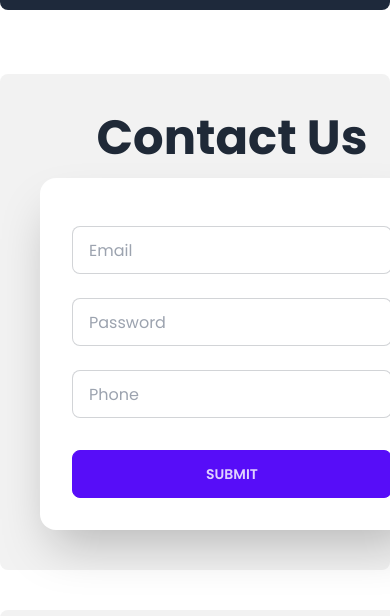
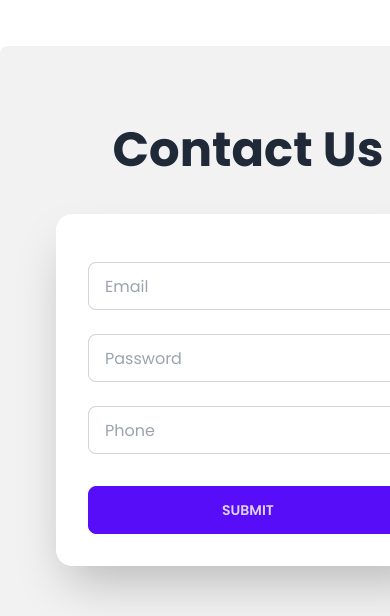
Before and after one commit to wdkammrul/EduConnect, a React (Vite) app: page / in a window 390 px wide. Shown: the part 3332-3948 px from the top of the page. Built offline with nearby package versions, Linux system fonts and the light colour scheme; no server answers.

Commit message:
Responsive all ok

```diff
--- a/src/pages/AboutUs.jsx
+++ b/src/pages/AboutUs.jsx
@@ -2,7 +2,7 @@
 
 const AboutUs = () => {
     return (
-        <div className="my-16 p-16 rounded-lg text-center bg-slate-800 text-white">
+        <div className="my-16 p-16 rounded-lg text-center bg-slate-800 text-white  w-[400px] md:w-[740px] lg:w-full mx-auto">
             <h2 className="text-5xl text-primary mb-8 font-bold">About Us</h2>
             <p className="text-xl px-3">Welcome to EduConnect go-to destination for educational and training events! We curate workshops, webinars, career fairs, conferences, and training programs to fuel your learning journey. Our mission is to empower individuals, connecting them with valuable opportunities and fostering continuous growth. Join us, explore new possibilities, and enhance your skills on the path to success. Connect, learn, and thrive with EduConnect.
             </p>
--- a/src/pages/Home/ContactUs.jsx
+++ b/src/pages/Home/ContactUs.jsx
@@ -2,10 +2,10 @@
 
 const ContactUs = () => {
     return (
-        <div className="hero bg-base-200 rounded-lg p-6">
+        <div className="hero  w-[400px] md:w-[740px] lg:w-full mx-auto bg-base-200 rounded-lg p-10">
             <div className="hero-content flex-col ">
                 <div className="text-center lg:text-left">
-                    <h1 className="text-5xl font-bold text-center">Contact Us</h1>
+                    <h1 className="text-5xl font-bold text-center my-6">Contact Us</h1>
 
                 </div>
                 <div className="card flex-shrink-0 w-full max-w-sm shadow-2xl bg-base-100">
```
